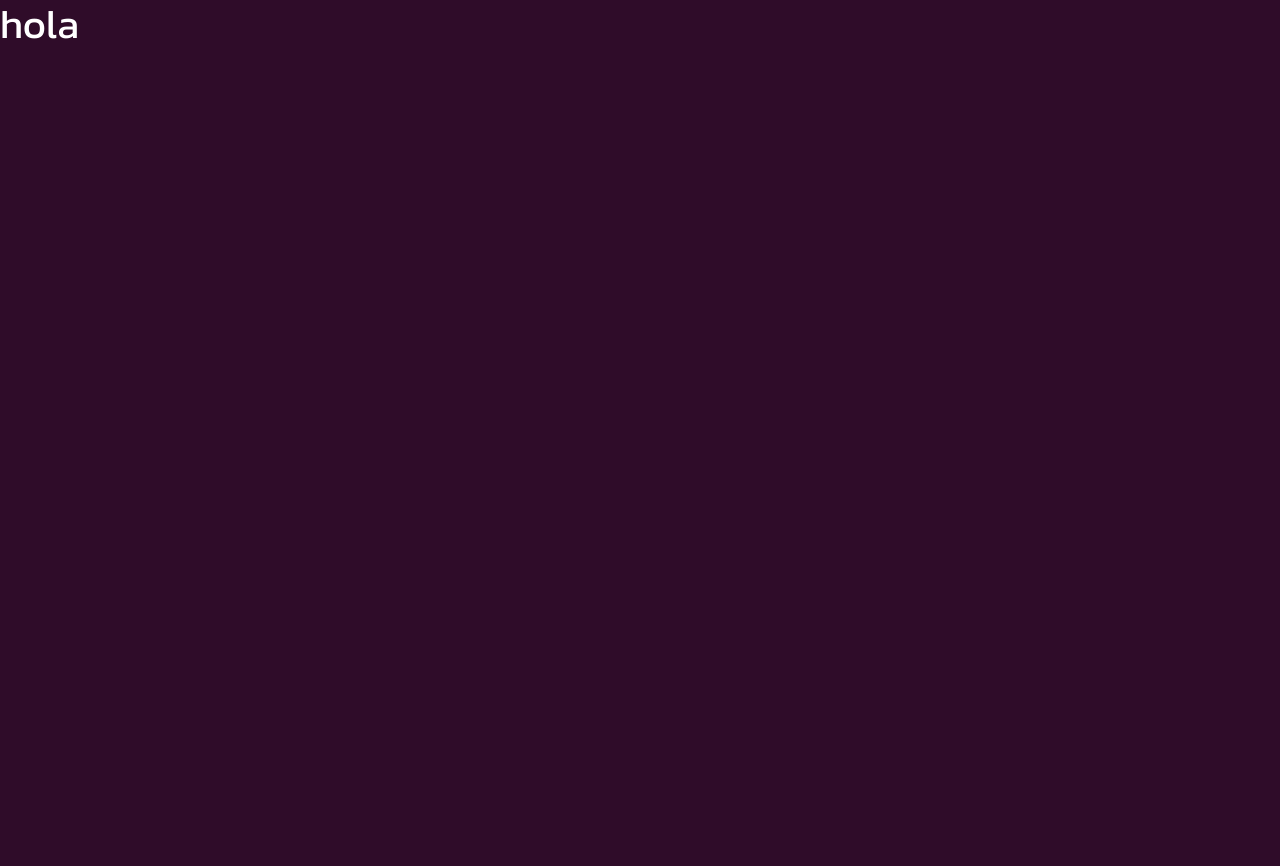
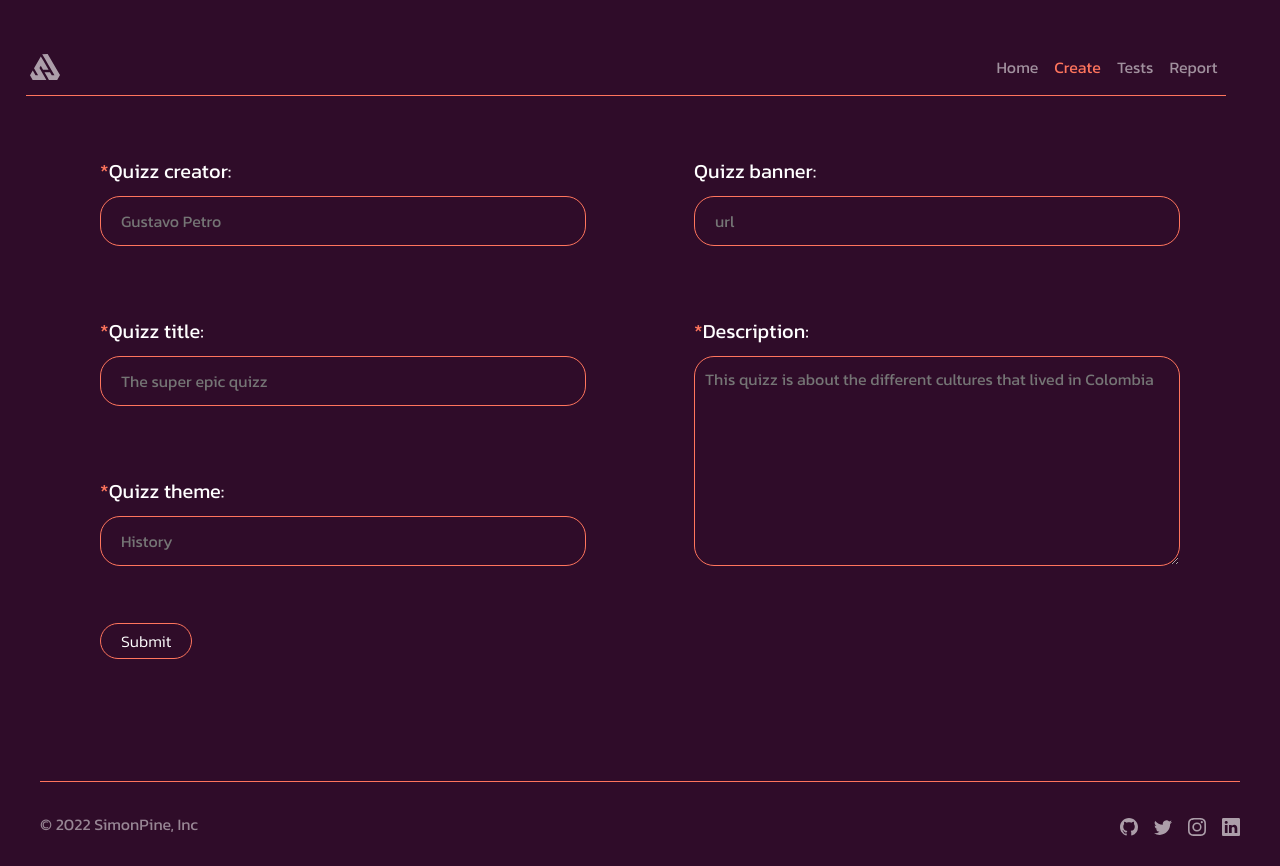
Before and after one commit to simonpine/quizy, a React (Create React App) app: page /create in a window 1280 px wide. Before the commit the page ends 800 px from the top, so only its background shows below. Built offline with nearby package versions, Linux system fonts and the light colour scheme.

Commit message:
The first form of create is finished (with createContext)

```diff
--- a/src/App.scss
+++ b/src/App.scss
@@ -4,3 +4,4 @@
 @import "./scss/home";
 @import "./scss/animations";
 @import "./scss/report";
+@import "./scss/create";
--- /dev/null
+++ b/src/components/LayoutForCreate.js
@@ -0,0 +1,16 @@
+import { Navbar } from './navBar';
+import { Footer } from './footer';
+import { ContextCreateFather } from '../context/createContext';
+export function LayoutForCreate({ selceted, children }) {
+    return (
+        <main className="App">
+            <Navbar selected={selceted} />
+            <ContextCreateFather>
+                <div className='content'>
+                    {children}
+                </div>
+            </ContextCreateFather>
+            <Footer />
+        </main>
+    )
+}
--- a/src/components/navBar.js
+++ b/src/components/navBar.js
@@ -57,7 +57,7 @@ export function Navbar({ selected }) {
                     setmo2({ left: '-100%', })
                 }} className="darkclose" />
             </div>
-            <a className="navbar-brand" onClick={() => window.scrollTo(0, 0)}><img className="navLogo" src={logo} /></a>
+            <a className="navbar-brand" style={ { zIndex: '-100' } } onClick={() => window.scrollTo(0, 0)}><img className="navLogo" src={logo} /></a>
             <button className="navbar-toggler" onClick={() => {
                 setmo2({ display: 'flex' })
                 setmo({ right: '0px', })
--- /dev/null
+++ b/src/context/createContext.js
@@ -0,0 +1,14 @@
+import React, { createContext, useState } from "react";
+export const ContextCreate = createContext('')
+export const ContextCreateFather = ( { children } ) => {
+    const [title, setTitle] = useState('')
+    const [theme, setTheme] = useState('')
+    const [creator, setCreator] = useState('')
+    const [urlImg, setUrlImg] = useState('')
+    const [description, setDescription] = useState('')
+    return(
+        <ContextCreate.Provider value={{setTitle, setTheme, setCreator, setUrlImg, setDescription}}>
+            {children}
+        </ContextCreate.Provider>
+    )
+}
--- /dev/null
+++ b/src/scss/_create.scss
@@ -0,0 +1,65 @@
+#imgUrl{
+    grid-area: imgUrl;
+}
+#title{
+    grid-area: title;
+}
+#theme{
+    grid-area: theme;
+}
+#creator{
+    grid-area: creator;
+}
+#des{
+    grid-area: des;
+}
+
+.formCreateOne{
+    position: relative;
+    margin: auto;
+    width: 90%;
+    display: grid;
+    justify-items: center;
+    align-items:center;
+    grid-template-rows: repeat(3, 160px) 80px;
+    grid-template-columns: repeat(2, 45%);
+    grid-template-areas:
+    "creator imgUrl"
+    "title des"
+    "theme des"
+    "SubmitButton a";
+    column-gap: 10%;
+    // @media screen and (max-width: 1000px){
+    //     grid-template-rows: repeat(34, 33%);
+    //     grid-template-columns: repeat(1, 100%);
+    //     grid-template-areas:
+    //     "name"
+    //     "mail"
+    //     "problem";
+    //     margin-bottom: 30px;
+    // }
+}
+.formCreateOne div{
+    display: flex;
+    flex-direction: column;
+    width: 100%;
+}
+.formCreateOne div input{
+    background: none;
+    border: 1px solid map-get($map:$colors, $key:deta );
+    border-radius: 20px;
+    width: 100%;
+    height: 50px;
+    padding: 20px;
+}
+.SubmitButton{
+    @extend .link;
+    grid-area: SubmitButton;
+    justify-self: left;
+}
+#des textarea{
+    grid-area: des;
+    height: 210px;
+    width: 100%;
+
+}
--- a/src/scss/_navbar.scss
+++ b/src/scss/_navbar.scss
@@ -1,7 +1,6 @@
 nav{
     max-width: 1200px;
     margin: auto;
-    position: sticky;
     top: 0px;
     z-index: 1020;
     border-bottom: 1px solid map-get($map:$colors, $key: 'deta');
--- a/src/scss/_report.scss
+++ b/src/scss/_report.scss
@@ -1,5 +1,4 @@
 .formReport{
-    display: grid;
     display: grid;
     justify-items: center;
     align-items:center;
--- a/src/scss/_vars.scss
+++ b/src/scss/_vars.scss
@@ -42,7 +42,7 @@ html::-webkit-scrollbar-thumb {
   border-radius: 5px;
 }
 .content{
-    height: auto;
+    min-height: 80vh;
     max-width: 1200px;
     margin: auto;
     @media screen and (max-width: 1270px){
@@ -50,3 +50,6 @@ html::-webkit-scrollbar-thumb {
         margin-right: 2.5%;
     }
 }
+.colorDeta{
+    color: map-get($map:$colors, $key: 'deta');
+}
--- a/src/views/create.js
+++ b/src/views/create.js
@@ -1,5 +1,44 @@
-export function Create(){
-    return(
-        <h1>hola</h1>
+import { LayoutForCreate } from "../components/LayoutForCreate"
+import { ContextCreate } from "../context/createContext"
+import { useNavigate } from 'react-router-dom'
+export function Create() {
+    const navigate = useNavigate();
+    return (
+        <LayoutForCreate selceted={2}>
+            <ContextCreate.Consumer  >
+                {({ setTitle, setTheme, setCreator, setUrlImg, setDescription }) => {
+                    const submitHandle = (evt) => {
+                        evt.preventDefault();
+                        navigate(`/create/questions`)
+                    }
+                    return (
+                        <form className="formCreateOne" onSubmit={submitHandle}>
+                            <div id="title">
+                                <label htmlFor="title"><span className="colorDeta">*</span>Quizz title:</label>
+                                <input required type="text" placeholder="The super epic quizz" onChange={(evt) => setTitle(evt.target.value)} />
+                            </div>
+                            <div id="theme">
+                                <label htmlFor="theme"><span className="colorDeta">*</span>Quizz theme:</label>
+                                <input required type="text" placeholder="History" onChange={(evt) => setTheme(evt.target.value)} />
+                            </div>
+                            <div>
+                                <label htmlFor="creator"><span className="colorDeta">*</span>Quizz creator:</label>
+                                <input required type="text" id="creator" placeholder="Gustavo Petro" onChange={(evt) => setCreator(evt.target.value)} />
+                            </div>
+                            <div>
+                                <label htmlFor="imgUrl">Quizz banner:</label>
+                                <input type="text" id="imgUrl" placeholder="url" onChange={(evt) => setUrlImg(evt.target.value)} />
+                            </div>
+                            <div id="des">
+                                <label htmlFor="des"><span className="colorDeta">*</span>Description:</label>
+                                <textarea placeholder="This quizz is about the different cultures that lived in Colombia" required  onChange={(evt) => setDescription(evt.target.value)} />
+                            </div>
+                            <input className="SubmitButton" type='submit' value='Submit' />
+                            <div></div>
+                        </form>
+                    )
+                }}
+            </ContextCreate.Consumer>
+        </LayoutForCreate>
     )
 }
```
